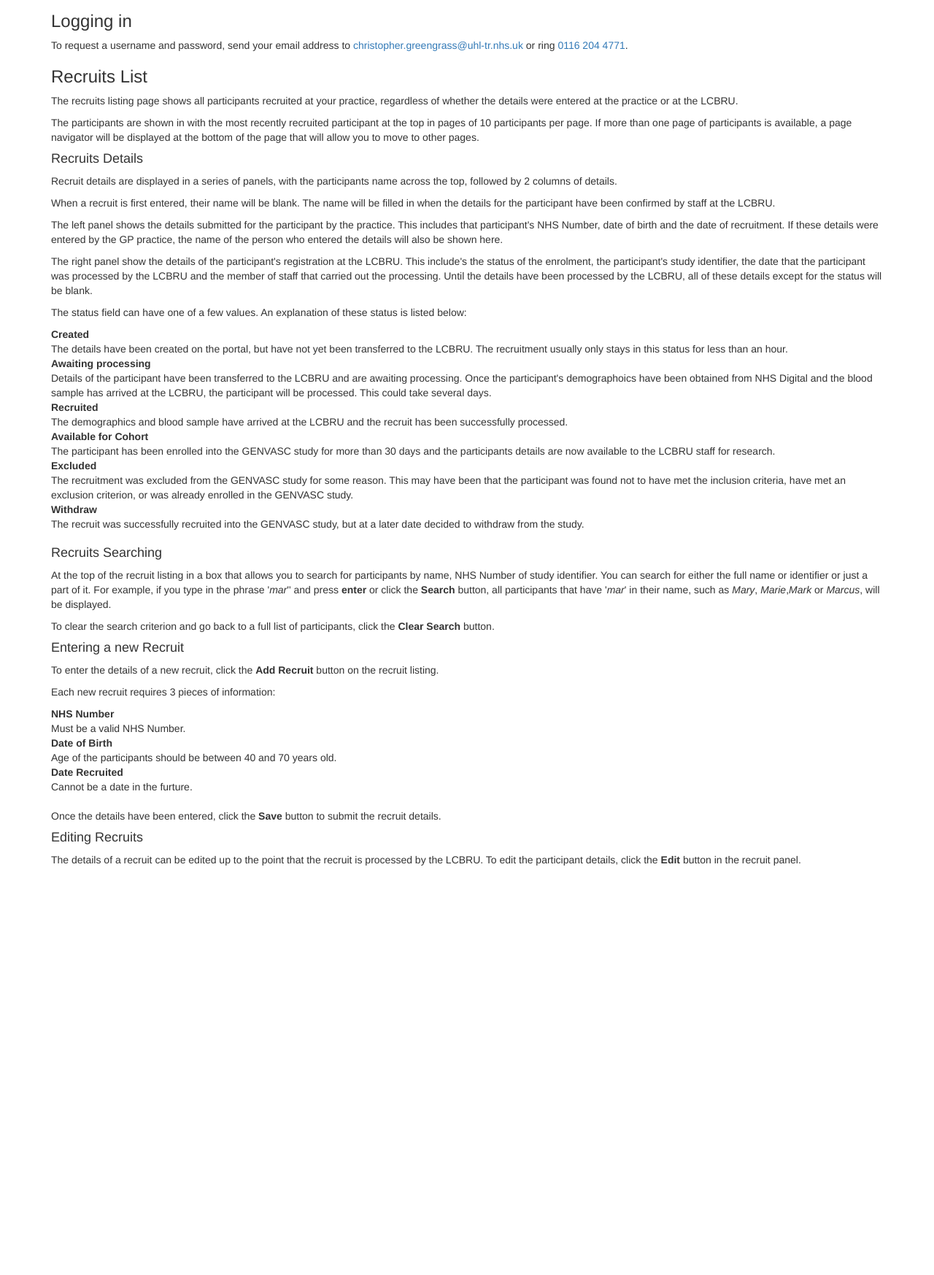
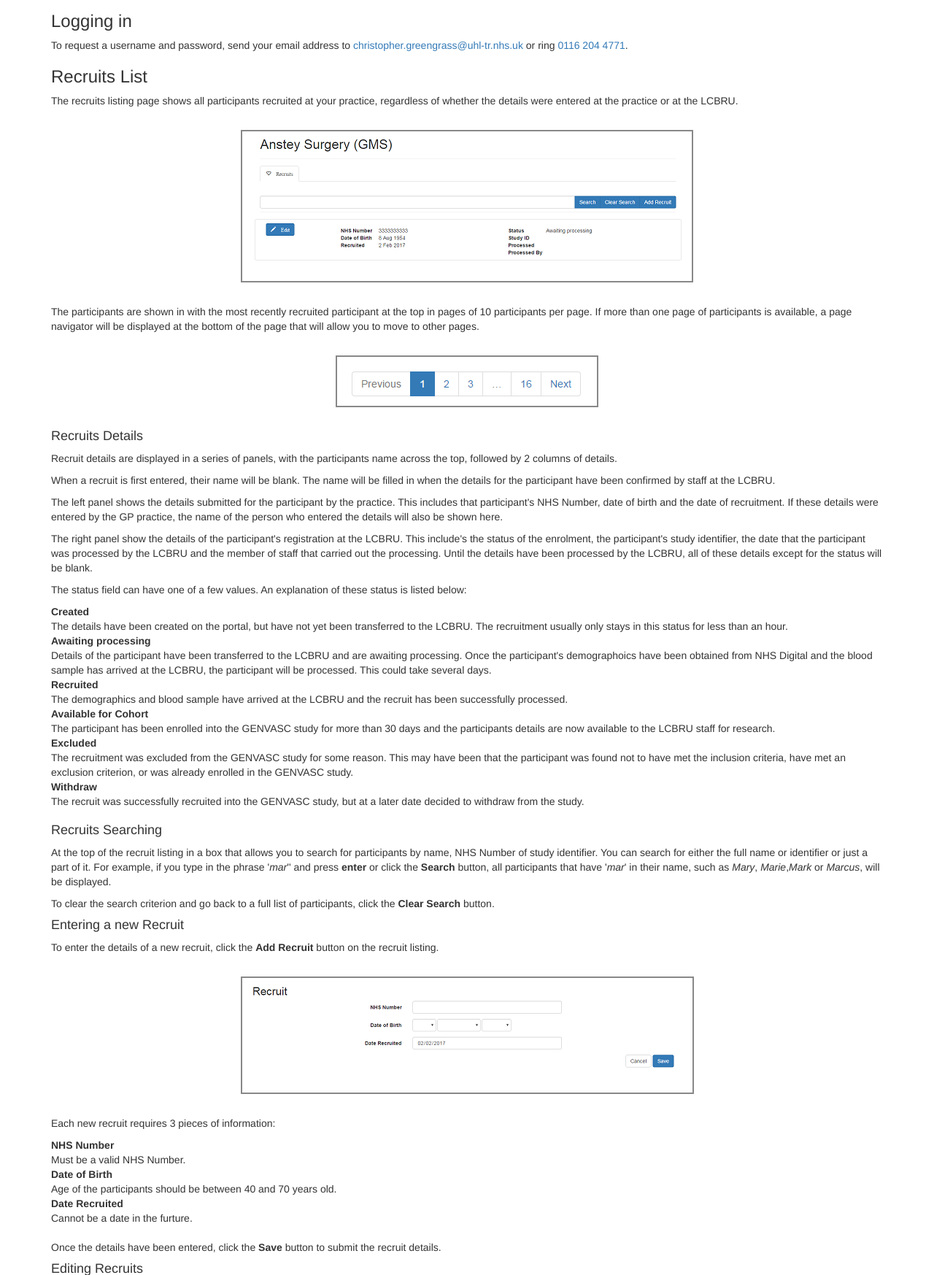
Before and after one commit to LCBRU/genvasc_portal, a Python web app: template web/portal/templates/help.html in a window 1280 px wide. Shown: the part 184-1931 px from the top of the page at 73% size. Before the commit the page ends 1370 px from the top, so only its background shows below. Run offline with Jinja, Linux system fonts and the light colour scheme; the template is opened without the code that fills it, so the values that code supplies are empty.

Commit message:
Add screenshots to help screen

```diff
--- a/web/portal/static/css/main.css
+++ b/web/portal/static/css/main.css
@@ -31,3 +31,9 @@ dl.inline {
 	background-repeat: no-repeat;
 	background-position: right 20px;
 }
+
+img.screenshot {
+	border: solid 2px #888;
+	margin: 30px auto;
+	display: block;
+}
--- a/web/portal/templates/_subbase.html
+++ b/web/portal/templates/_subbase.html
@@ -10,8 +10,8 @@
 
     <!-- styles -->
     <link href="/static/css/bootstrap.min.css" rel="stylesheet">
-    <link href="/static/css/main.css?v=881" rel="stylesheet">
-    <link href="/static/css/dashboard.css?v=881" rel="stylesheet">
+    <link href="/static/css/main.css?v=884" rel="stylesheet">
+    <link href="/static/css/dashboard.css?v=884" rel="stylesheet">
     <!-- Datetime Picker -->
     <link rel="stylesheet" href="/static/css/bootstrap-datetimepicker.min.css">
     {% block css %}{% endblock %}
--- a/web/portal/templates/help.html
+++ b/web/portal/templates/help.html
@@ -22,6 +22,8 @@
   entered at the practice or at the LCBRU.
 </p>
 
+<img class="screenshot" src="/static/img/recruit_listing.PNG">
+
 <p>
   The participants are shown in with the most recently
   recruited participant at the top in pages of 10
@@ -30,6 +32,8 @@
   at the bottom of the page that will allow you to move to
   other pages.
 </p>
+
+<img class="screenshot" src="/static/img/pagination.PNG">
 
 <h4>Recruits Details</h4>
 
@@ -132,6 +136,8 @@
   button on the recruit listing.
 </p>
 
+<img class="screenshot" src="/static/img/enter_recruit.PNG">
+
 <p>
   Each new recruit requires 3 pieces of information:
 </p>
```
Also changed, not shown: web/portal/static/img/enter_recruit.PNG (added), web/portal/static/img/pagination.PNG (added), web/portal/static/img/recruit_listing.PNG (added).
